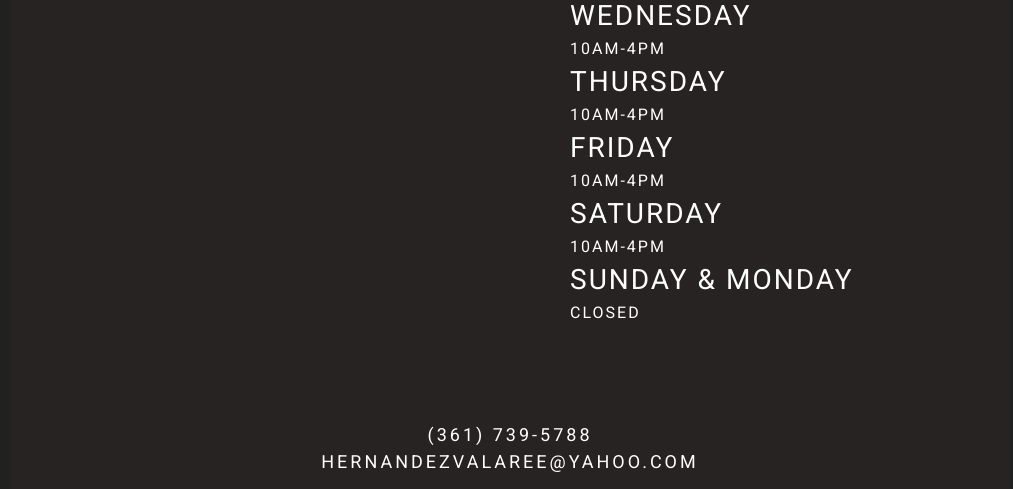
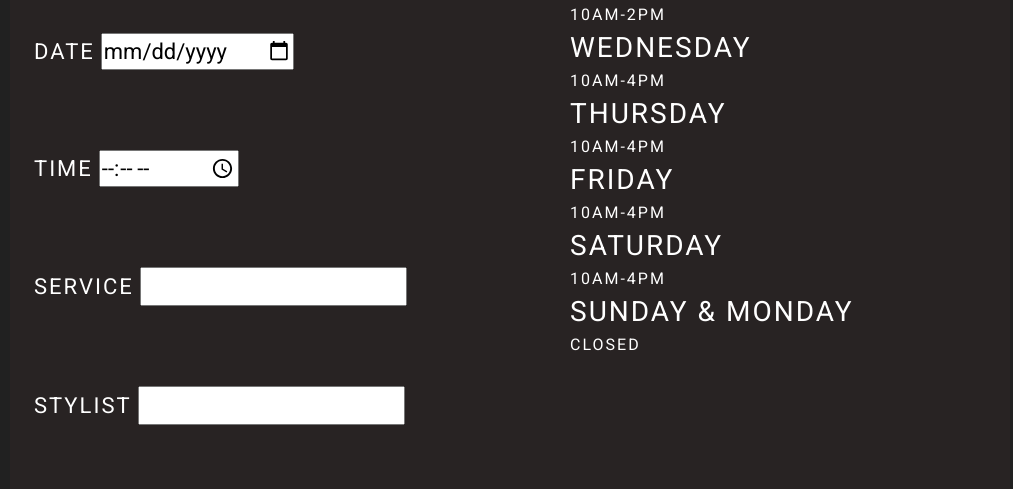
Before and after one commit to JG3955/vsalon, a plain HTML site: page appointments.html in a window 1280 px wide. Shown: the part 327-816 px from the top of the page, without its empty margins (130-1143 px from the left). Drawn offline with nearby package versions, Linux system fonts and the light colour scheme.

Commit message:
created and styled appointments page

```diff
--- a/appointments.html
+++ b/appointments.html
@@ -92,36 +92,54 @@
         </nav>
       </div>
 
-      <div class="container mt-5 text-center">
-        <h1>Book Now</h1>
+      <div class="container calendar-content mt-5 text-center">
+        <h1 class="mb-4">Book Now</h1>
         <div class="row">
-          <div class="col-md"></div>
-          <div class="col-md">
+          <div class="col-md-6">
+            <h3 class="fw-bold text-start">Available Appointments</h3>
+            <div class="appointment-time">
+              <label for="date">Date</label>
+              <input type="date" id="date" />
+            </div>
+            <div class="appointment-time">
+              <label for="time">Time</label>
+              <input type="time" id="time" />
+            </div>
+            <div class="appointment-service">
+              <label for="service">Service</label>
+              <input type="text" id="service" />
+            </div>
+            <div class="appointment-service">
+              <label for="stylist">Stylist</label>
+              <input type="text" id="stylist" />
+            </div>
+          </div>
+          <div class="col-md-6">
             <h3 class="text-start ms-5 font-weight-bold">SALON HOURS</h3>
-            <ul class="text-start ms-3">
+            <ul class="text-start ms-3 mt-4">
               <li>
-                <div class="day">TUESDAY</div>
-                <div class="hours">10am-2pm</div>
+                <span class="day">TUESDAY</span>
+                <span class="hours">10am-2pm</span>
               </li>
               <li>
-                <div class="day">WEDNESDAY</div>
-                <div class="hours">10am-4pm</div>
+                <span class="day">WEDNESDAY</span>
+                <span class="hours">10am-4pm</span>
               </li>
               <li>
-                <div class="day">THURSDAY</div>
-                <div class="hours">10am-4pm</div>
+                <span class="day">THURSDAY</span>
+                <span class="hours">10am-4pm</span>
               </li>
               <li>
-                <div class="day">FRIDAY</div>
-                <div class="hours">10am-4pm</div>
+                <span class="day">FRIDAY</span>
+                <span class="hours">10am-4pm</span>
               </li>
               <li>
-                <div class="day">SATURDAY</div>
-                <div class="hours">10am-4pm</div>
+                <span class="day">SATURDAY</span>
+                <span class="hours">10am-4pm</span>
               </li>
               <li>
-                <div class="day">SUNDAY & MONDAY</div>
-                <div class="hours">CLOSED</div>
+                <span class="day">SUNDAY & MONDAY</span>
+                <span class="hours">CLOSED</span>
               </li>
             </ul>
           </div>
@@ -133,16 +151,17 @@
             href="tel:3617395788"
             class="contact-links"
             title="Valaree's Salon Phone Number Link"
-            >(361) 739-5788</a
-          >
+            >(361) 739-5788
+          </a>
         </div>
+
         <div class="d-flex justify-content-center">
           <a
             href="mailto:hernandezvalaree@yahoo.com"
             class="contact-links"
             title="Valaree's Salon Email Link"
-            >hernandezvalaree@yahoo.com</a
-          >
+            >hernandezvalaree@yahoo.com
+          </a>
         </div>
 
         <div class="d-flex justify-content-center social-links">
@@ -153,6 +172,7 @@
           >
             <i class="fa-brands fa-facebook"></i>
           </a>
+
           <a
             href="https://www.instagram.com/valareessaloncctx/"
             target="_blank"
--- a/css/styles.css
+++ b/css/styles.css
@@ -34,6 +34,11 @@ img {
 
 img:hover {
   filter: none;
+}
+
+label,
+input {
+  font-size: 22px;
 }
 
 footer {
@@ -211,3 +216,13 @@ h2 {
 .day {
   font-size: 28px;
 }
+
+.hours {
+  display: block;
+}
+
+.appointment-service,
+.appointment-time {
+  padding: 40px 0;
+  text-align: start;
+}
```
